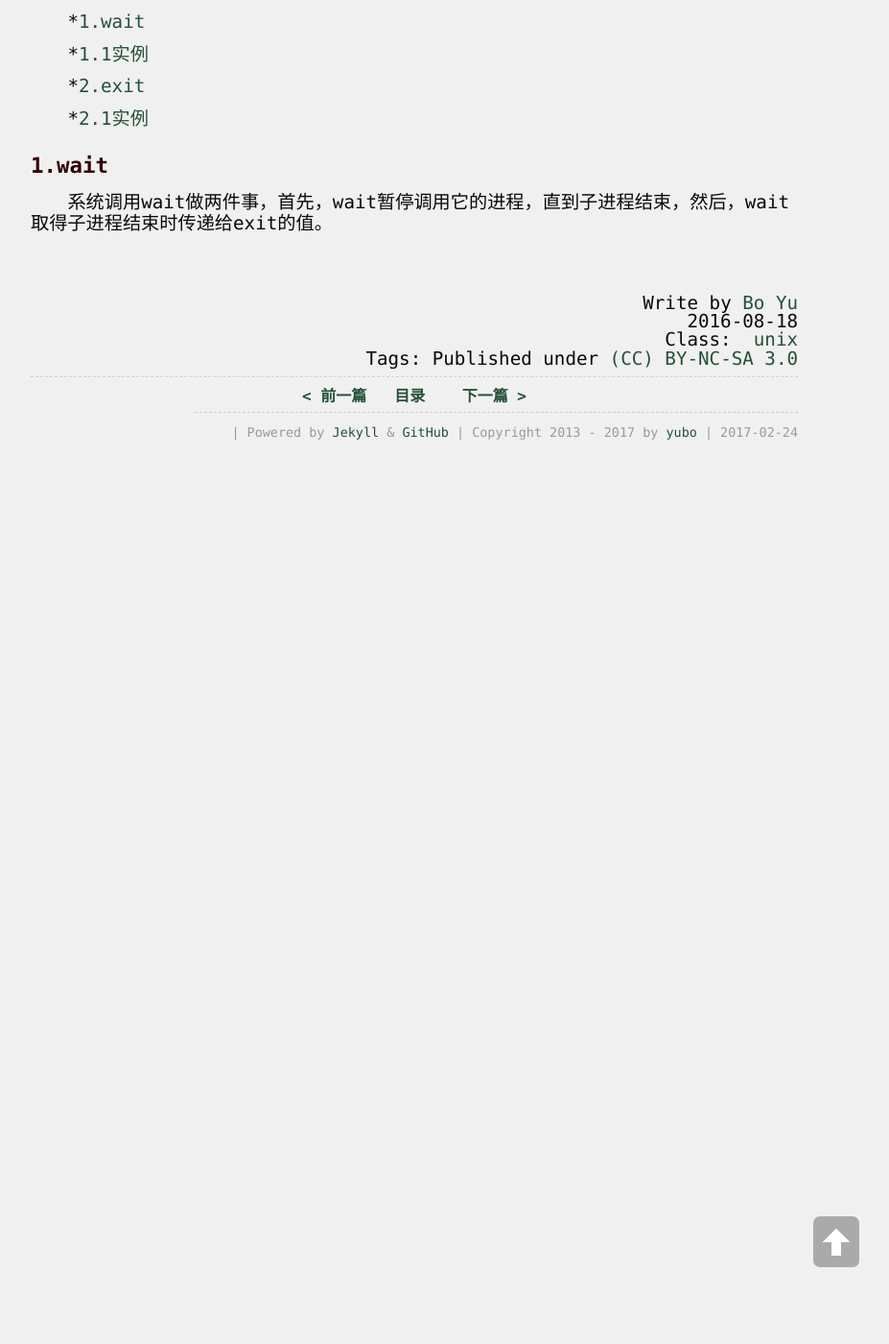
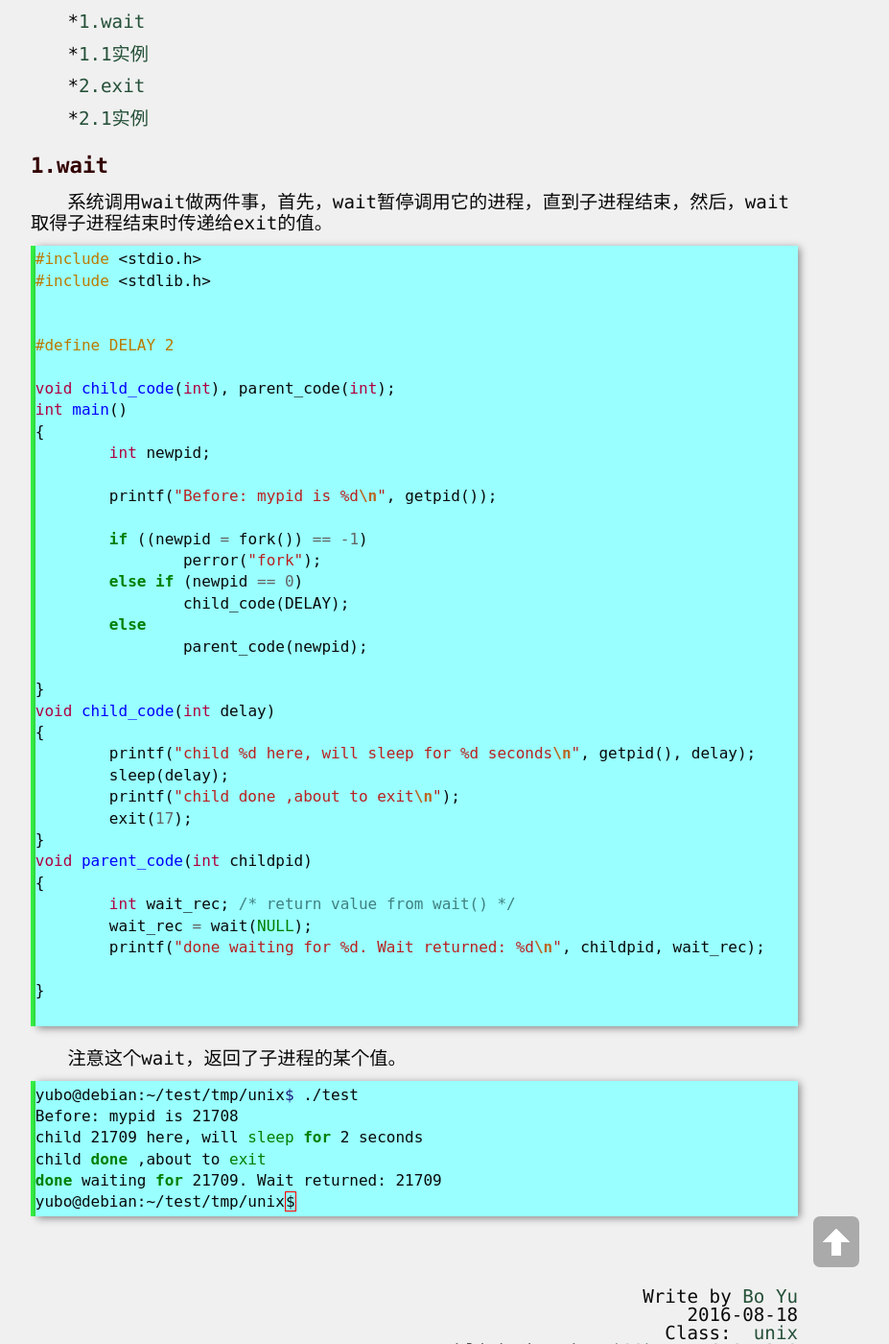
Before and after one commit to yuzibo/yuzibo.github.io, a Jekyll site: the page built from _posts/2016-08-18-linux_process_wait_and_exit.md, in a window 1280 px wide and 1400 px high, scrolled down 205 px. Shown: the whole window at 96% size, without its empty margins (208-1135 px from the left). Built offline with Jekyll 4.4.1, drawn with Linux system fonts in a browser that asks for light colours; comment, search, counter and statistics services are not loaded.

Commit message:
add code

````diff
--- a/_posts/2016-08-18-linux_process_wait_and_exit.md
+++ b/_posts/2016-08-18-linux_process_wait_and_exit.md
@@ -17,3 +17,53 @@ category: unix
 <h2 id="1">1.wait</h2>
 
 系统调用wait做两件事，首先，wait暂停调用它的进程，直到子进程结束，然后，wait取得子进程结束时传递给exit的值。
+
+```c
+#include <stdio.h>
+#include <stdlib.h>
+
+
+#define DELAY 2
+
+void child_code(int), parent_code(int);
+int main()
+{
+	int newpid;
+
+	printf("Before: mypid is %d\n", getpid());
+
+	if ((newpid = fork()) == -1)
+		perror("fork");
+	else if (newpid == 0)
+		child_code(DELAY);
+	else
+		parent_code(newpid);
+
+}
+void child_code(int delay)
+{
+	printf("child %d here, will sleep for %d seconds\n", getpid(), delay);
+	sleep(delay);
+	printf("child done ,about to exit\n");
+	exit(17);
+}
+void parent_code(int childpid)
+{
+	int wait_rec; /* return value from wait() */
+	wait_rec = wait(NULL);
+	printf("done waiting for %d. Wait returned: %d\n", childpid, wait_rec);
+
+}
+
+```
+
+注意这个wait，返回了子进程的某个值。
+
+```bash
+yubo@debian:~/test/tmp/unix$ ./test
+Before: mypid is 21708
+child 21709 here, will sleep for 2 seconds
+child done ,about to exit
+done waiting for 21709. Wait returned: 21709
+yubo@debian:~/test/tmp/unix$
+```
````
